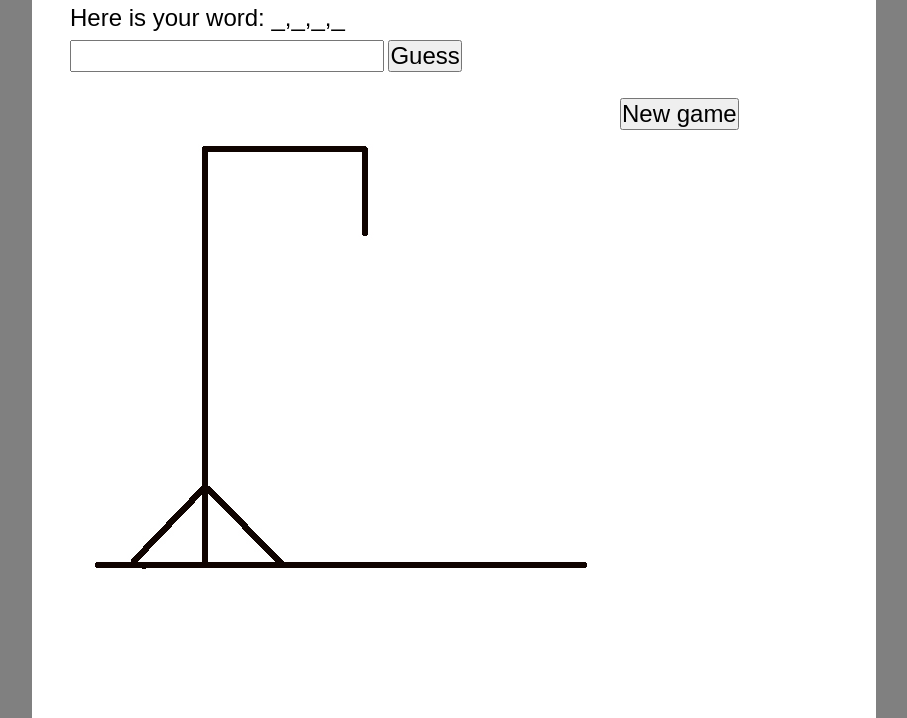
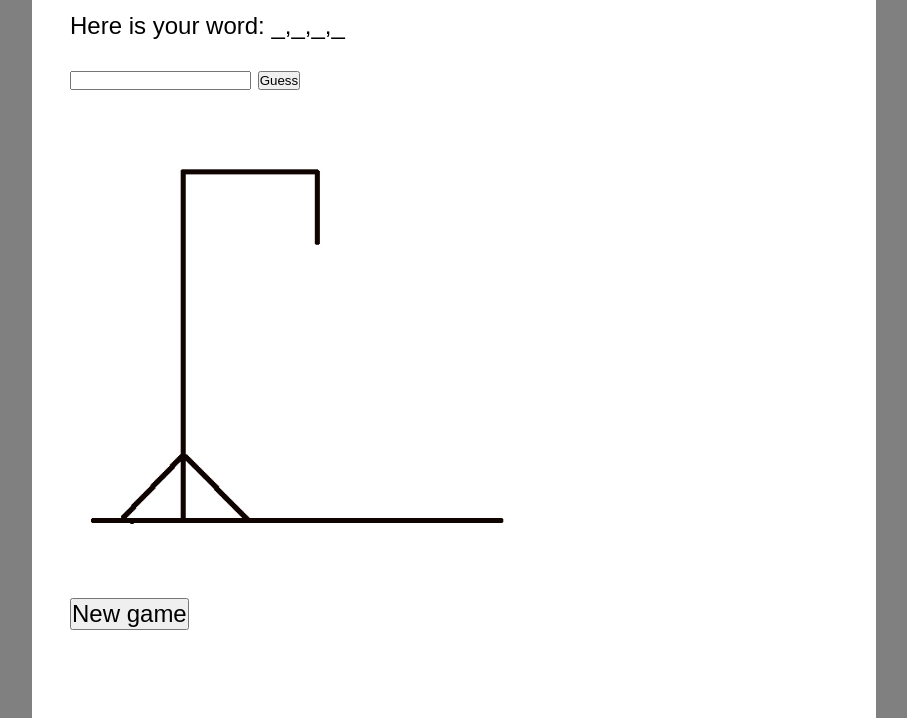
Before and after one commit to benfanderson/hangman, a plain HTML site: page index.html in a window 1280 px wide. Shown: the part 108-826 px from the top of the page, without its empty margins (186-1093 px from the left). Drawn offline with Linux system fonts and the light colour scheme.

Commit message:
Continued desktop styling

```diff
--- a/style.css
+++ b/style.css
@@ -7,9 +7,6 @@ body {
     font-family: Arial, Helvetica, sans-serif;
 }
 
-#container {
-    width: 100%;
-}
 #hangmanPic {
     width: 100%;
 }
@@ -34,30 +31,24 @@ body {
     padding: 1% 3%;
     background-color: white;
     }
+
     h1{
         font-size: 5em;
-    margin-bottom: 1%;
+        margin-bottom: 2%;
     }
 
-#guessWord, #guessInput, #guessButton, #gameStatus {
+    #form{
         font-size: 1.5em;
-    margin-bottom: 1%;
-
+        margin-bottom: 3%;
     }
 
-#gameStatus, #yourGuesses {
-    float: right;
-
+    #guessWord, #yourGuesses, #newGame {
+        font-size: 1.5em;
+        margin-bottom: 3%;
     }
 
     #hangmanPic{
-    width: 550px;
-    float: left;
-}
-
-#newGame {
-    clear: both;
-    font-size: 1.5em;
+        width: 60%;
     }
 
 }
```
Lines whose indentation alone changed are shown as unchanged.
